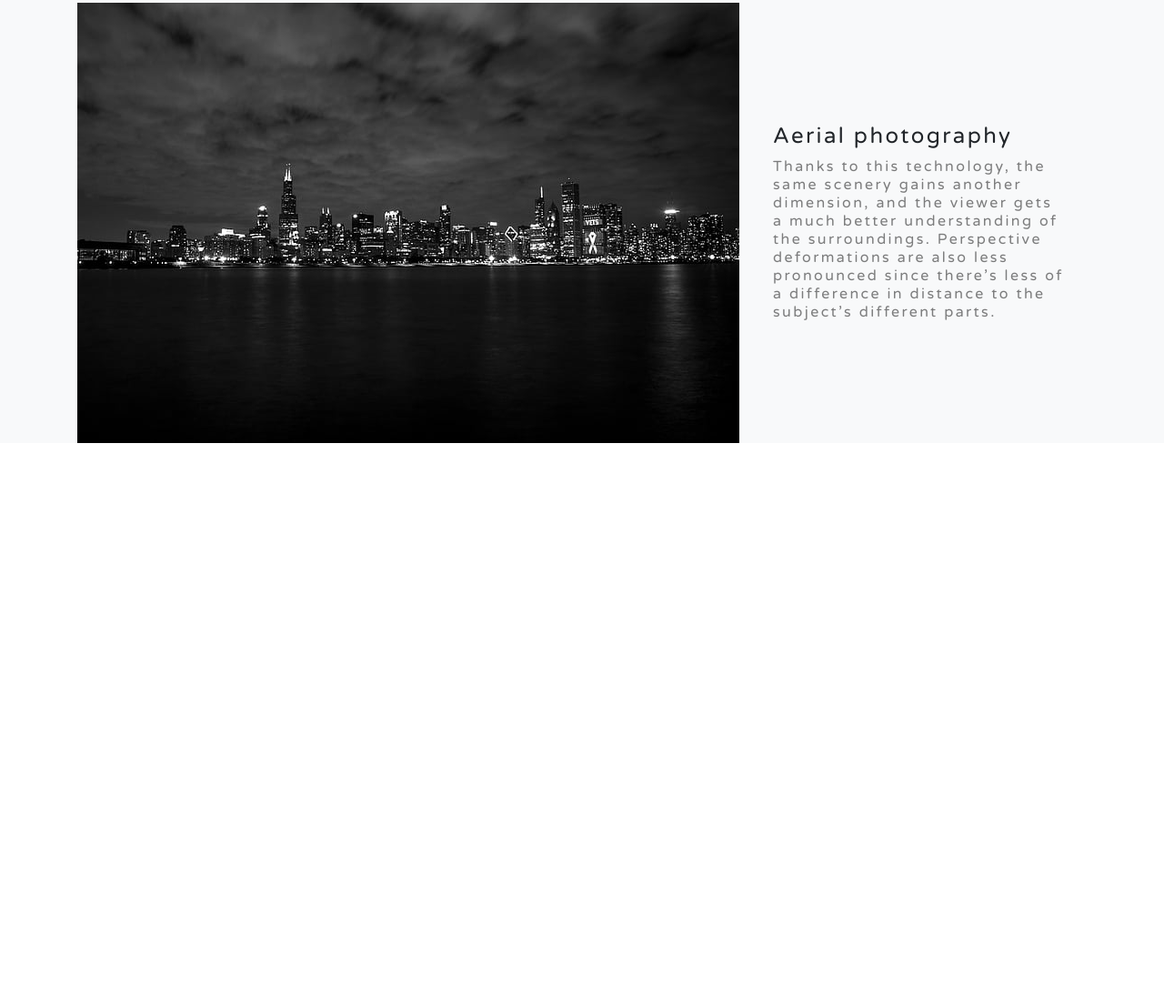
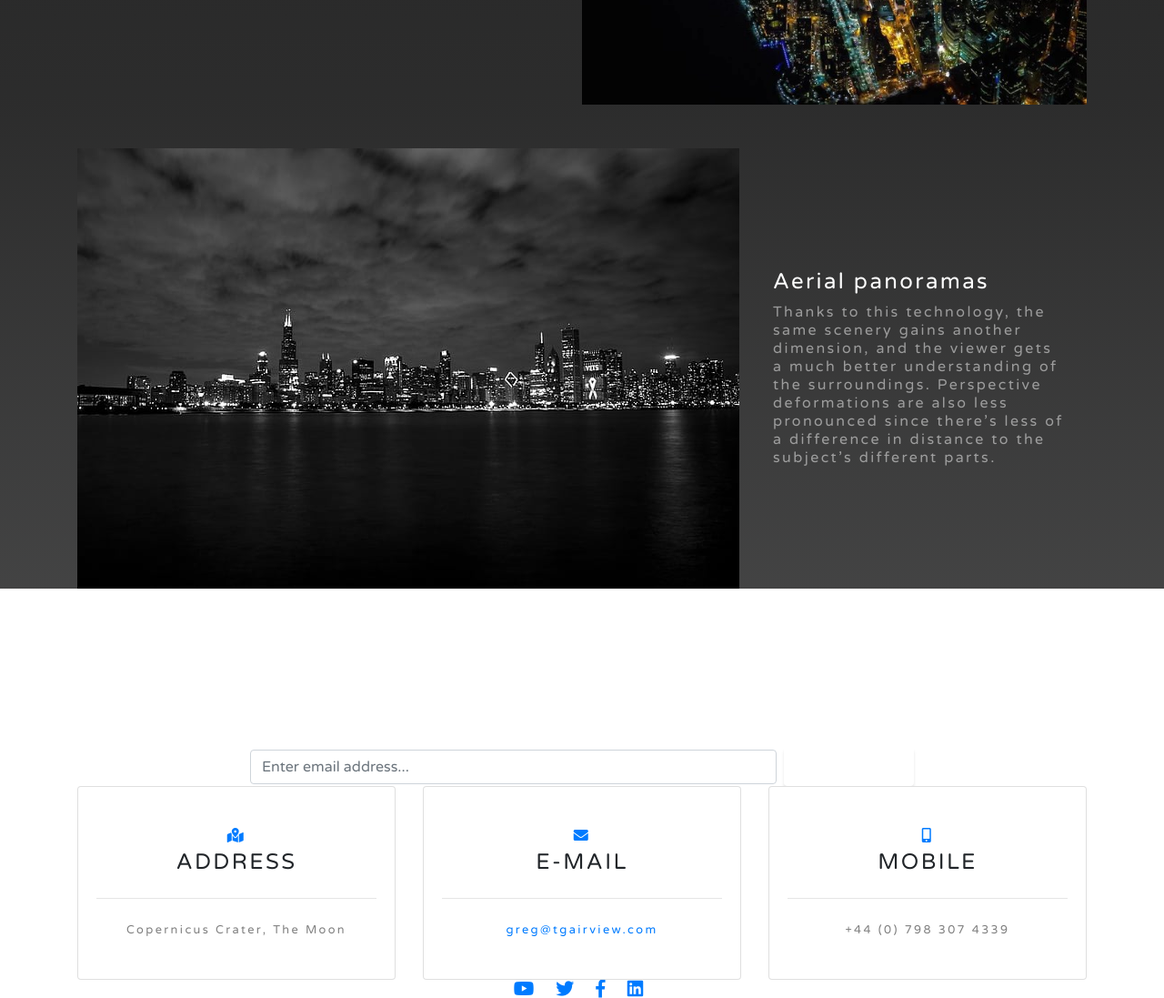
Before and after one commit to geoeskel/UCFD-Milestone-Project, a plain HTML site: page index.html in a window 1280 px wide. Shown: the part 3306-4403 px from the top of the page at 91% size. Before the commit the page ends 3841 px from the top, so only its background shows below. Drawn offline with Linux system fonts and the light colour scheme.

Commit message:
Added contact & subscribe section

```diff
--- a/css/style.css
+++ b/css/style.css
@@ -229,6 +229,11 @@ header .overlay {
   border: 0;
 }
 
+/* --------------------Services-------------------- */
+
+
+
+
 .first-service {
   padding-left: 25px;
   padding-right: 25px;
--- a/index.html
+++ b/index.html
@@ -72,7 +72,7 @@
   </section>
 
   <!--------------------Services-------------------->
-  <section id="services" class="projects-section bg-light">
+  <section id="services" class="about-section bg-light">
     <div class="container">
 
       <div class="row align-items-center no-gutters mb-4 mb-lg-5">
@@ -82,8 +82,8 @@
         <div class="col-xl-4 col-lg-5">
           <div class="featured-text text-center text-lg-left">
             <div class="first-service">
-              <h4>Aerial photography</h4>
-              <p class="text-black-50 mb-0">So what makes aerial photography so darn good? A great many things. It allows for a new – and extremely different – angle of shooting. There’s a huge difference in the angle of view when shooting from the ground, or even from
+              <h4 class="text-white">Aerial photography</h4>
+              <p class="text-white-50 mb-0">So what makes aerial photography so darn good? A great many things. It allows for a new – and extremely different – angle of shooting. There’s a huge difference in the angle of view when shooting from the ground, or even from
                 a mountaintop, and when shooting from hundreds of meters above the landscape.</p>
             </div>
           </div>
@@ -99,8 +99,8 @@
             <div class="d-flex h-100">
               <div class="project-text w-100 my-auto text-center text-lg-right">
                 <div class="first-service">
-                  <h4 class="text-black">Night photography</h4>
-                  <p class="mb-0 text-black-50">Light trails, starburst effect, motion blur . . . these are all easy at night. The long shutter speeds that are often required for proper exposure in night photography can lead to really cool effects. In addition, at night you can work
+                  <h4 class="text-white">Night photography</h4>
+                  <p class="mb-0 text-white-50">Light trails, starburst effect, motion blur . . . these are all easy at night. The long shutter speeds that are often required for proper exposure in night photography can lead to really cool effects. In addition, at night you can work
                     with lights that just aren’t on during the day.</p>
                 </div>
 
@@ -117,8 +117,8 @@
         <div class="col-xl-4 col-lg-5">
           <div class="featured-text text-center text-lg-left">
             <div class="first-service">
-              <h4>Aerial photography</h4>
-              <p class="text-black-50 mb-0">Thanks to this technology, the same scenery gains another dimension, and the viewer gets a much better understanding of the surroundings. Perspective deformations are also less pronounced since there’s less of a difference in distance to
+              <h4 class="text-white">Aerial panoramas</h4>
+              <p class="text-white-50 mb-0">Thanks to this technology, the same scenery gains another dimension, and the viewer gets a much better understanding of the surroundings. Perspective deformations are also less pronounced since there’s less of a difference in distance to
                 the subject’s different parts.</p>
             </div>
           </div>
@@ -129,10 +129,22 @@
   </section>
 
 
-  <!--------------------Contact-------------------->
+ <!--------------------Contact-------------------->
   <section id="signup" class="signup-section">
     <div class="container">
+      <div class="row">
+        <div class="col-md-10 col-lg-8 mx-auto text-center">
 
+          <i class="far fa-paper-plane fa-2x mb-2 text-white"></i>
+          <h2 class="text-white mb-5">Would you like updates? Subscribe!</h2>
+
+          <form class="form-inline d-flex">
+            <input type="email" class="form-control flex-fill mr-0 mr-sm-2 mb-3 mb-sm-0" id="inputEmail" placeholder="Enter email address...">
+            <button type="submit" class="btn btn-primary mx-auto">Subscribe</button>
+          </form>
+
+        </div>
+      </div>
     </div>
   </section>
 
@@ -143,20 +155,55 @@
       <div class="row">
 
         <div class="col-md-4 mb-3 mb-md-0">
-
+          <div class="card py-4 h-100">
+            <div class="card-body text-center">
+              <i class="fas fa-map-marked-alt text-primary mb-2"></i>
+              <h4 class="text-uppercase m-0">Address</h4>
+              <hr class="my-4">
+              <div class="small text-black-50">Copernicus Crater, The Moon</div>
+            </div>
+          </div>
         </div>
 
         <div class="col-md-4 mb-3 mb-md-0">
-
+          <div class="card py-4 h-100">
+            <div class="card-body text-center">
+              <i class="fas fa-envelope text-primary mb-2"></i>
+              <h4 class="text-uppercase m-0">E-Mail</h4>
+              <hr class="my-4">
+              <div class="small text-black-50">
+                <a href="#">greg@tgairview.com</a>
+              </div>
+            </div>
+          </div>
         </div>
 
         <div class="col-md-4 mb-3 mb-md-0">
-
+          <div class="card py-4 h-100">
+            <div class="card-body text-center">
+              <i class="fas fa-mobile-alt text-primary mb-2"></i>
+              <h4 class="text-uppercase m-0">Mobile</h4>
+              <hr class="my-4">
+              <div class="small text-black-50">+44 (0) 798 307 4339</div>
+            </div>
+          </div>
         </div>
-
       </div>
 
+      <div class="social d-flex justify-content-center">
+        <a href="https://www.youtube.com/channel/UCpPGd5hFzI-q_gBM0CxnEIA" target="_blank" class="mx-2">
+         <i class="fab fa-youtube"></i>
 
+        <a href="https://twitter.com/DJIGlobal?ref_src=twsrc%5Egoogle%7Ctwcamp%5Eserp%7Ctwgr%5Eauthor target="_blank" class="mx-2">
+          <i class="fab fa-twitter"></i>
+        </a>
+        <a href="https://www.facebook.com/dji.europe/?brand_redir=448935811878964" target="_blank" class="mx-2">
+          <i class="fab fa-facebook-f"></i>
+        </a>
+        <a href="https://www.linkedin.com/in/greg-wladyka-9523a28a" target="_blank" class="mx-2">
+          <i class="fab fa-linkedin"></i>
+        </a>
+      </div>
 
     </div>
   </section>
```
Also changed, not shown: .c9/metadata/environment/css/style.css, .c9/metadata/environment/index.html.
